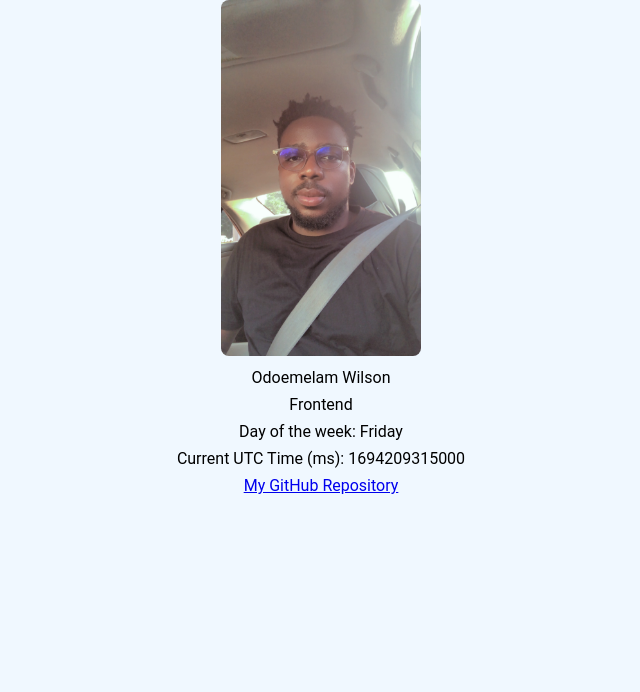
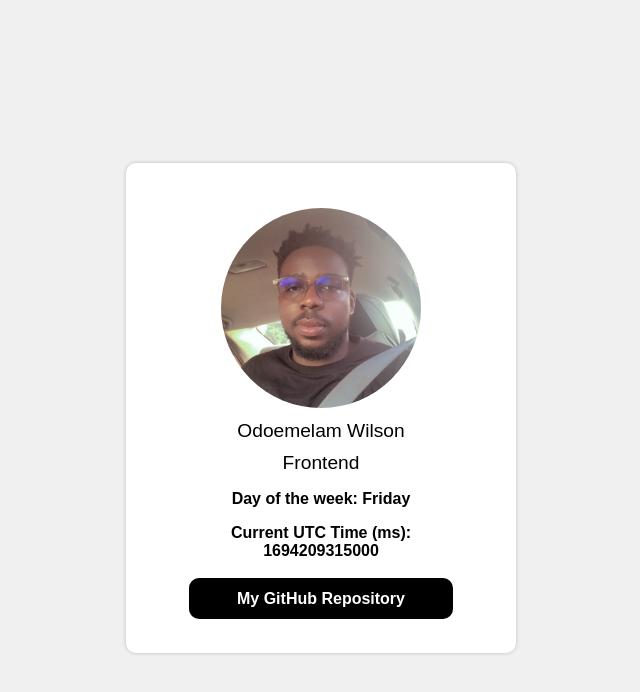
Before and after one commit to Bleuyogurt/HNGX, a plain HTML site: page index.html in a window 1280 px wide. Shown: the whole page, without its empty margins (319-959 px from the left). Drawn offline with Linux system fonts and the light colour scheme.

Commit message:
Update style.css

```diff
--- a/css/style.css
+++ b/css/style.css
@@ -1,34 +1,61 @@
-* {
-  margin: 0;
-  padding: 0;
-  box-sizing: border-box;
+body {
+  font-family: Arial, sans-serif;
+  background-color: #f0f0f0;
+  display: flex;
+  justify-content: center;
+  align-items: center;
+  height: 100vh;
 }
 
-body {
-  font-family: "Roboto", sans-serif;
+.card {
+  margin: 20px;
+  background-color: #fff;
+  box-shadow: 0px 0px 4px rgba(0, 0, 0, 0.2);
+  border-radius: 10px;
+  width: 300px;
+  padding: 45px;
   text-align: center;
-  line-height: 1.7;
-  background-color: aliceblue;
 }
 
-h1 {
-  font-family: "Oswald", sans-serif;
-  margin-bottom: none;
+.card img {
+  width: 200px;
+  height: 200px;
+  border-radius: 100%;
+  margin-bottom: 8px;
+  object-fit: cover;
 }
 
-h2 {
-  font-family: "Titillium Web", sans-serif;
-  font-weight: 300;
-}
-img {
-  max-width: 100%;
-  width: 200px;
-  border-radius: 8px;
+.info-text {
+  font-size: larger;
 }
 
-/* Main styling hero section  */
+.info-text p {
+  margin: 10px 0;
+  font-weight: bolder;
+}
 
-.container {
-  max-width: 1000px;
-  margin: auto;
+.info-text span {
+  margin: 5px 0;
 }
+
+.date-time {
+  font-weight: 600;
+}
+
+.github {
+  margin-top: 30px;
+}
+
+.button {
+  background-color: #000000;
+  padding: 12px 48px;
+  border-radius: 10px;
+  cursor: pointer;
+  color: white;
+  text-decoration: none;
+  font-weight: 700;
+}
+
+.button:hover {
+  background-color: rgba(20, 20, 20, 0.959);
+}
```
